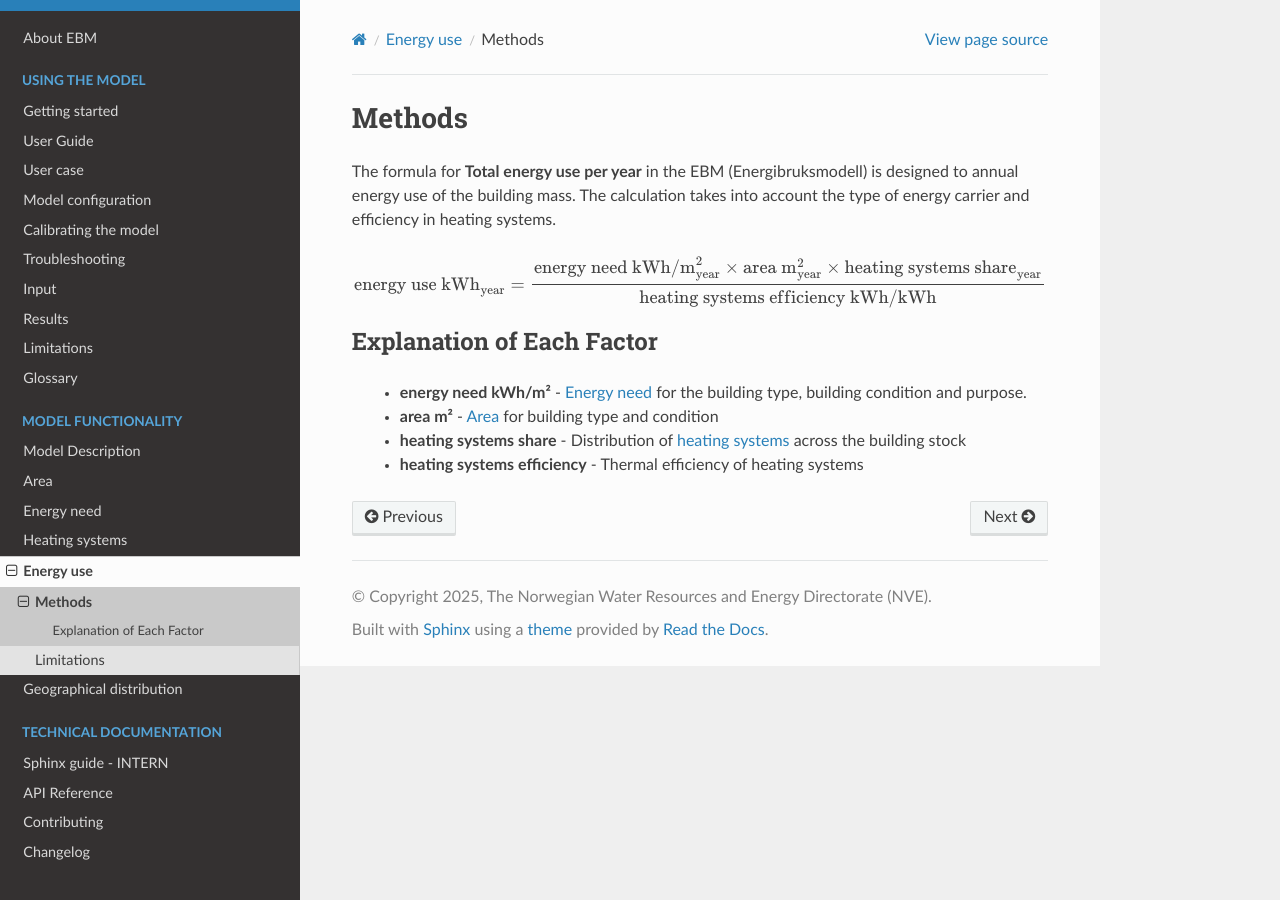
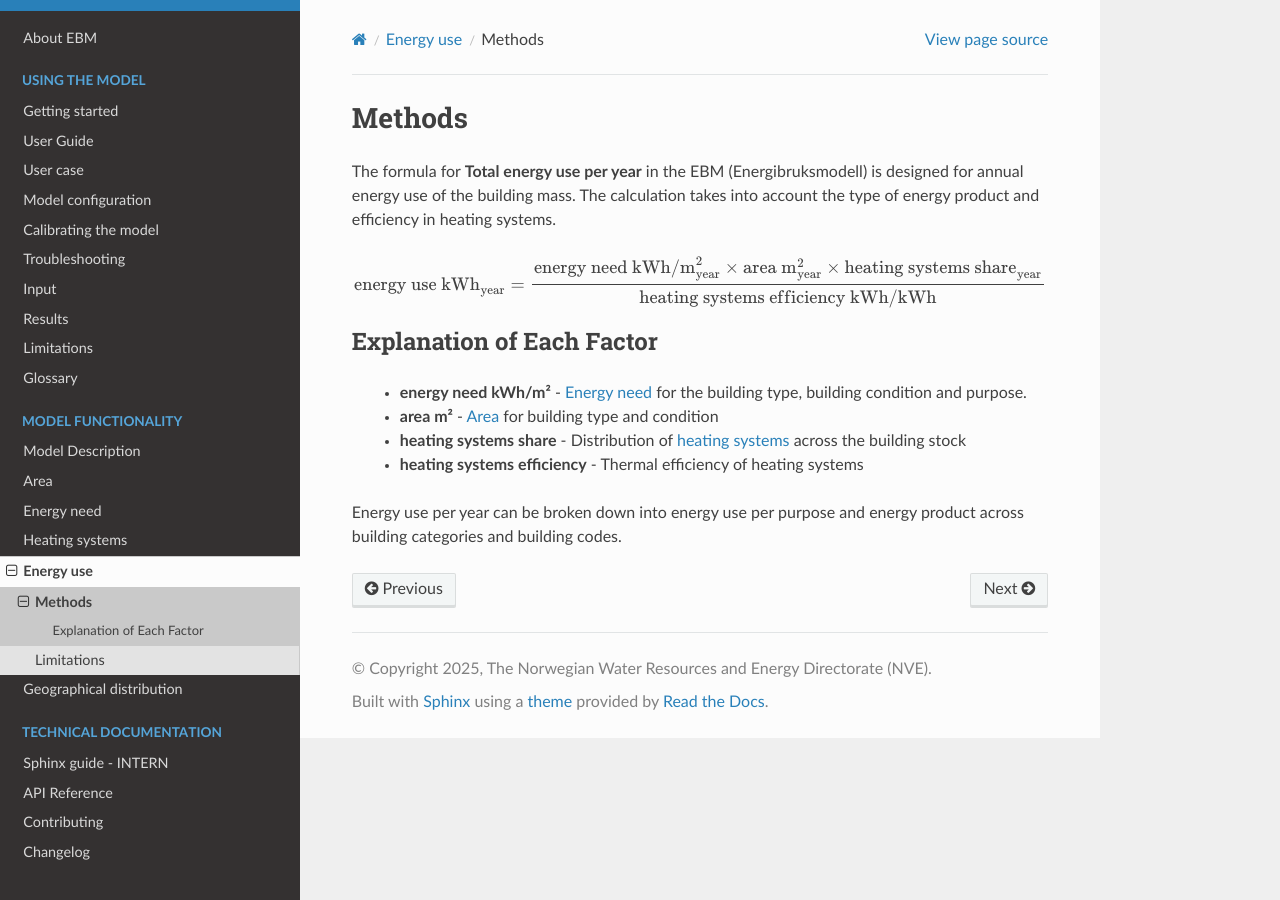
Before and after one commit to NVE/ebm, a Sphinx documentation site: the page built from docs/source/energy_use/methods.rst, in a window 1280 px wide. Built offline with Sphinx 7.4.7 and the Read the Docs theme 3.1.0, drawn with Linux system fonts in a browser that asks for light colours; pages that are not in the unit, such as notebooks, are missing from menus; the version number could not be read and is left out.

Commit message:
Small fixes to calibrating and energy need

```diff
--- a/docs/source/energy_use/index.rst
+++ b/docs/source/energy_use/index.rst
@@ -1,7 +1,7 @@
 Energy use
 ###########
 
-Energy use is calculated by
+Energy use is the product of energy need, area and heating systems.
 
 .. toctree::
    :caption: Content
--- a/docs/source/energy_use/methods.rst
+++ b/docs/source/energy_use/methods.rst
@@ -1,7 +1,7 @@
 Methods
 =======
 
-The formula for **Total energy use per year** in the EBM (Energibruksmodell) is designed to annual energy use of the building mass. The calculation takes into account the type of energy carrier and efficiency in heating systems.
+The formula for **Total energy use per year** in the EBM (Energibruksmodell) is designed for annual energy use of the building mass. The calculation takes into account the type of energy product and efficiency in heating systems.
 
 .. math::
 
@@ -27,3 +27,5 @@
    - Distribution of :ref:`heating systems <Aggregating the heating systems>` across the building stock
  * **heating systems efficiency**
    - Thermal efficiency of heating systems
+
+Energy use per year can be broken down into energy use per purpose and energy product across building categories and building codes.
```
Also changed, not shown: docs/source/calibrating_the_model.rst (+1 -6 lines), docs/source/tables/energy_need_behaviour_factor.csv (+6 -6 lines).
